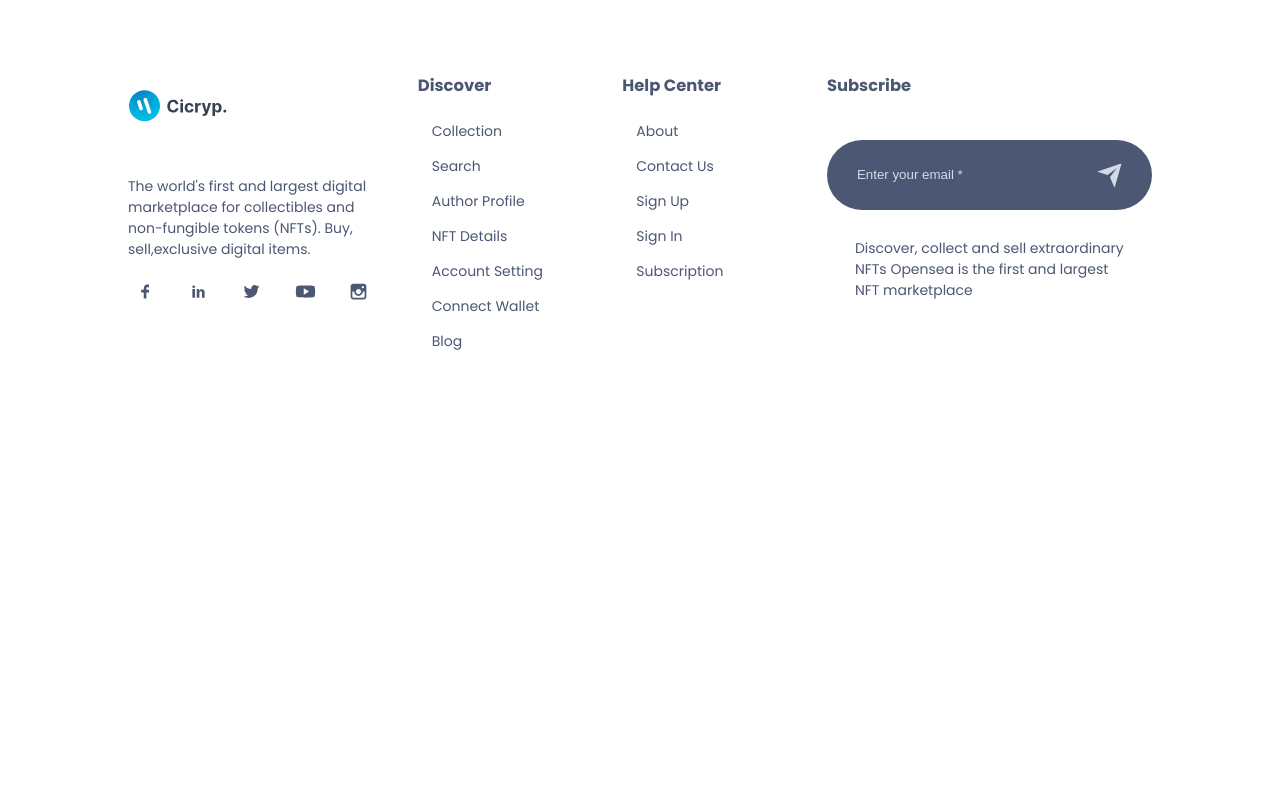
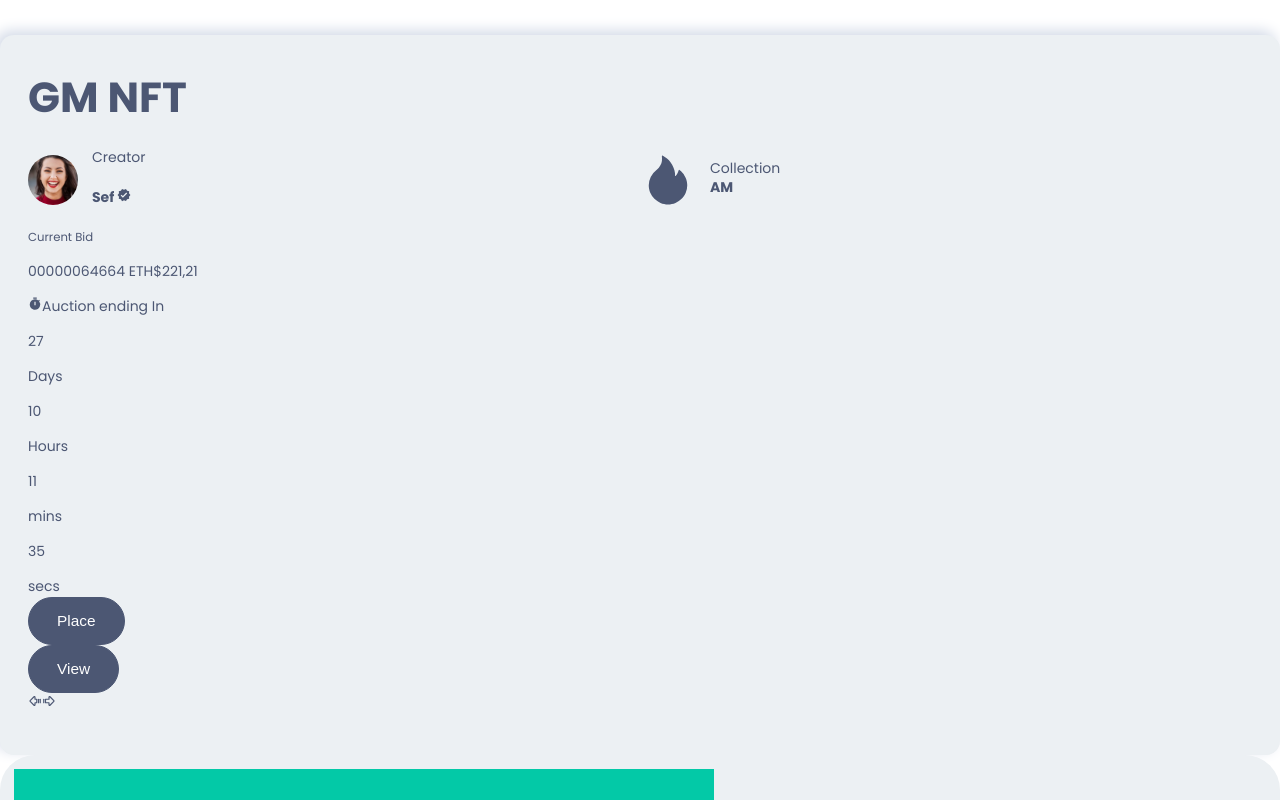
Before and after one commit to jiesparago/newNFTTemplateVideo, a Next.js app: page / in a window 1280 px wide. Shown: the part 1300-2100 px from the top of the page. Before the commit the page ends 1680 px from the top, so only its background shows below. Built offline with nearby package versions, Linux system fonts and the light colour scheme.

Commit message:
Add BigNFTSlider.jsx

```diff
--- /dev/null
+++ b/components/BigNFTSlider/BigNFTSlider.jsx
@@ -0,0 +1,197 @@
+import React, { useState, useEffect, useCallback } from 'react';
+import Image from 'next/image'
+import { AiFillFire, AiFillHeart, AiOutlineHeart } from 'react-icons/ai';
+import { MdVerified, MdTimer } from 'react-icons/md';
+import { TbArrowBigLeftLines, TbArrowBigRightLine } from 'react-icons/tb';
+
+
+
+//Internal Import
+import Style from "./BigNFTSlider.module.css";
+import images from '../../img';
+import Button from '../Button/Button';
+import { IMAGES_MANIFEST } from 'next/dist/shared/lib/constants';
+import { IncrementalCache } from 'next/dist/server/lib/incremental-cache';
+
+
+const BigNFTSlider = () => {
+
+    const [idNumber, setIdNumber] = useState(1);
+
+    const sliderData = [
+        {
+            title: "Hello NFT",
+            id: 1,
+            name: "Sef",
+            collection: "GM",
+            price: "00000064664 ETH",
+            like: 243,
+            image: images.user1,
+            nftImage: images.nft_image_1,
+            time:{
+                days: 27,
+                hours: 10,
+                minutes: 11,
+                seconds: 35
+            }
+        },
+        {
+            title: "GM NFT",
+            id: 2,
+            name: "Sef",
+            collection: "AM",
+            price: "00000064664 ETH",
+            like: 243,
+            image: images.user2,
+            nftImage: images.nft_image_2,
+            time:{
+                days: 27,
+                hours: 10,
+                minutes: 11,
+                seconds: 35
+            }
+        },
+        {
+            title: "Buddy NFT",
+            id: 3,
+            name: "Sef",
+            collection: "BM",
+            price: "00000064664 ETH",
+            like: 243,
+            image: images.user3,
+            nftImage: images.nft_image_3,
+            time:{
+                days: 27,
+                hours: 10,
+                minutes: 11,
+                seconds: 35
+            }
+        },
+        {
+            title: "PM NFT",
+            id: 4,
+            name: "Sef",
+            collection: "CM",
+            price: "00000064664 ETH",
+            like: 243,
+            image: images.user4,
+            nftImage: images.nft_image_4,
+            time:{
+                days: 27,
+                hours: 10,
+                minutes: 11,
+                seconds: 35
+            }
+        },
+
+    ];
+    //--Inc
+    const inc = useCallback(() => {
+        if(idNumber + 1 < sliderData.length){
+            setIdNumber(setIdNumber + 1);
+        }
+    }, [idNumber, sliderData.length]);
+
+    //--Dec
+    const dec = useCallback(() => {
+        if(idNumber > 0){
+            setIdNumber(setIdNumber - 1);
+        }
+    }, [idNumber]);
+
+    // useEffect(()=>{
+    //     inc();
+    // },[]);
+
+  return (
+    <div className={Style.bigNFTSlider}>
+        <div className={Style.bigNFTSlider_box}>
+            <div className={Style.bigNFTSlider_box_left}>
+                <h2>{sliderData[idNumber].title}</h2>
+                <div className={Style.bigNFTSlider_box_left_creator}>
+                    <div className={Style.bigNFTSlider_box_left_creator_profile}>
+                        <Image className={Style.bigNFTSlider_box_left_creator_profile_img} src={sliderData[idNumber].image} alt="profile image" width={50} height={50}/>
+
+                        <div className={Style.bigNFTSlider_box_left_creator_profile_img}>
+                            <p>Creator</p>
+                            <h4>{sliderData[idNumber].name}{" "}
+                            <span>
+                                <MdVerified/>
+                            </span>
+                            </h4>
+                        </div>
+                    </div>
+
+                    <div className={Style.bigNFTSlider_box_left_creator_collection}>
+                        <AiFillFire className={Style.bigNFTSlider_box_left_creator_collection_icon}/>
+
+                        <div className={Style.bigNFTSlider_box_left_creator_collection_info}>
+                        <p>Collection</p>
+                        <h4>{sliderData[idNumber].collection}</h4>
+                        </div>
+
+                    </div>
+                </div>
+
+                <div className={Style.bigNFTSlider_box_left_bidding}>
+                    <div className={Style.bigNFTSlider_box_left_bidding_box}>
+                        <small>Current Bid</small>
+                        <p>{sliderData[idNumber].price}<span>$221,21</span></p>
+                    </div>
+                    <p className={Style.bigNFTSlider_box_left_bidding_box_auction}>
+                        <MdTimer className={Style.bigNFTSlider_box_left_bidding_box_icon}/>
+                        <span>Auction ending In</span>
+                    </p>
+
+                    <div className={Style.bigNFTSlider_box_left_bidding_box_timer}>
+                        <div className={Style.bigNFTSlider_box_left_bidding_box_timer_item}>
+                            <p>{sliderData[idNumber].time.days}</p>
+                            <span>Days</span>
+                        </div>
+
+                        <div className={Style.bigNFTSlider_box_left_bidding_box_timer_item}>
+                            <p>{sliderData[idNumber].time.hours}</p>
+                            <span>Hours</span>
+                        </div>
+
+                        <div className={Style.bigNFTSlider_box_left_bidding_box_timer_item}>
+                            <p>{sliderData[idNumber].time.minutes}</p>
+                            <span>mins</span>
+                        </div>
+
+                        <div className={Style.bigNFTSlider_box_left_bidding_box_timer_item}>
+                            <p>{sliderData[idNumber].time.seconds}</p>
+                            <span>secs</span>
+                        </div>
+
+                    </div>
+
+                    <div className={Style.bigNFTSlider_box_left_button}>
+                        <Button btnName="Place" handleClick={() => {}}/>
+                        <Button btnName="View" handleClick={() => {}}/>
+                    </div>
+                </div>
+
+                <div className={Style.bigNFTSlider_box_left_sliderBtn}>
+                    <TbArrowBigLeftLines className={Style.bigNFTSlider_box_left_sliderBtn_icon} onClick={() => dec()}/>
+
+                    <TbArrowBigRightLine className={Style.bigNFTSlider_box_left_sliderBtn_icon} onClick={() => inc()}/>
+                </div>
+            </div>
+
+            <div className={Style.bigNFTSlider_box_right}>
+                <div className={Style.bigNFTSlider_box_right_box}>
+                    <Image src={sliderData[idNumber].nftImage} alt="NFT Image"/>
+
+                    <div className={Style.bigNFTSlider_box_right_box_like}>
+                        <AiFillHeart/>
+                        <span>{sliderData[idNumber].like}</span>
+                    </div>
+                </div>
+            </div>
+        </div>
+    </div>
+  )
+}
+
+export default BigNFTSlider
--- /dev/null
+++ b/components/BigNFTSlider/BigNFTSlider.module.css
@@ -0,0 +1,90 @@
+
+.bitNFTSlider_box{
+    margin: 0 auto;
+    width: 80%;
+    padding-block: 8rem;
+    display: grid;
+    grid-template-columns: repeat(12, 1fr);
+    align-items: center;
+}
+
+.bigNFTSlider_box_left{
+    grid-column: 1 /7;
+    grid-row: 1 /-1;
+    background-color: var(--main-bg-color);
+    box-shadow: var(--box-shadow-2);
+    border-radius: 1rem;
+    padding: 2rem;
+    z-index: 1111;
+    height: 90vh;
+}
+
+.bigNFTSlider_box_left h2{
+    font-size: 3rem;
+    line-height: 0;
+}
+
+.bigNFTSlider_box_right{
+    grid-column: 6 /-1;
+    grid-row: 1 / -1;
+    padding: 1rem;
+    background-color: var(--main-bg-color);
+    border-radius: 2.5rem;
+    box-shadow: var(--main-bg-color);
+}
+
+/* //Creator Section */
+.bigNFTSlider_box_left_creator{
+    display: grid;
+    grid-template-columns: repeat(2, 1fr);
+    align-items: center;
+}
+
+.bigNFTSlider_box_left_creator_profile{
+    display: flex;
+    align-items: center;
+    gap: 1rem;
+}
+
+.bigNFTSlider_box_left_creator_profile_img{
+    border-radius: 50%;
+}
+
+.bigNFTSlider_box_left_creator_profile_info{
+    line-height: 0;
+}
+
+.bigNFTSlider_box_left_creator_profile_info p{
+    margin-bottom: -.7rem;
+    margin-top: 1rem;
+}
+
+.bigNFTSlider_box_left_creator_collection{
+    display: flex;
+    align-items: center;
+    gap: 1rem;
+}
+
+.bigNFTSlider_box_left_creator_collection_icon{
+    font-size: 4rem;
+
+}
+
+.bigNFTSlider_box_left_creator_collection_info{
+    line-height: 0;
+
+}
+
+
+
+
+@media screen and (max-width: 65em) {
+    .bigNFTSlider_box{
+        width: 90%;
+        padding-top: 28rem;
+        grid-template-columns: 1fr;
+        gap: 1rem;
+
+    }
+
+}
--- a/components/componentsindex.js
+++ b/components/componentsindex.js
@@ -3,5 +3,6 @@
 import NavBar from './NavBar/NavBar';
 import HeroSection from './HeroSection/HeroSection';
 import Service from './Service/Service'
+import BigNFTSlider from './BigNFTSlider/BigNFTSlider';
 
-export {Button, Footer, NavBar, HeroSection, Service};
+export {Button, Footer, NavBar, HeroSection, Service, BigNFTSlider};
--- a/pages/index.js
+++ b/pages/index.js
@@ -2,13 +2,15 @@
 
 //Internal Import
 import Style from '../styles/index.module.css';
-import { HeroSection, Service } from '../components/componentsindex'
+import { HeroSection, Service, BigNFTSlider } from '../components/componentsindex'
 
 const Home = () => {
   return (
     <div className={Style.homePage}>
       <HeroSection/>
       <Service/>
+      <BigNFTSlider/>
+
     </div>
   )
 }
```
